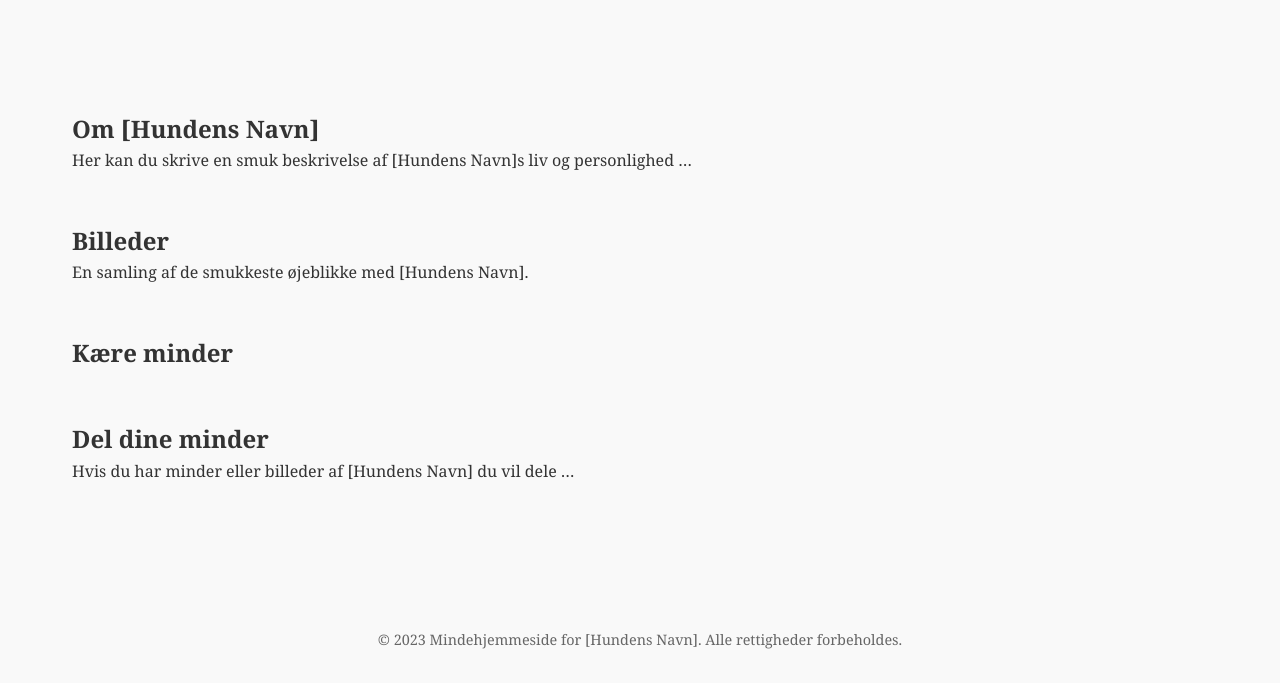
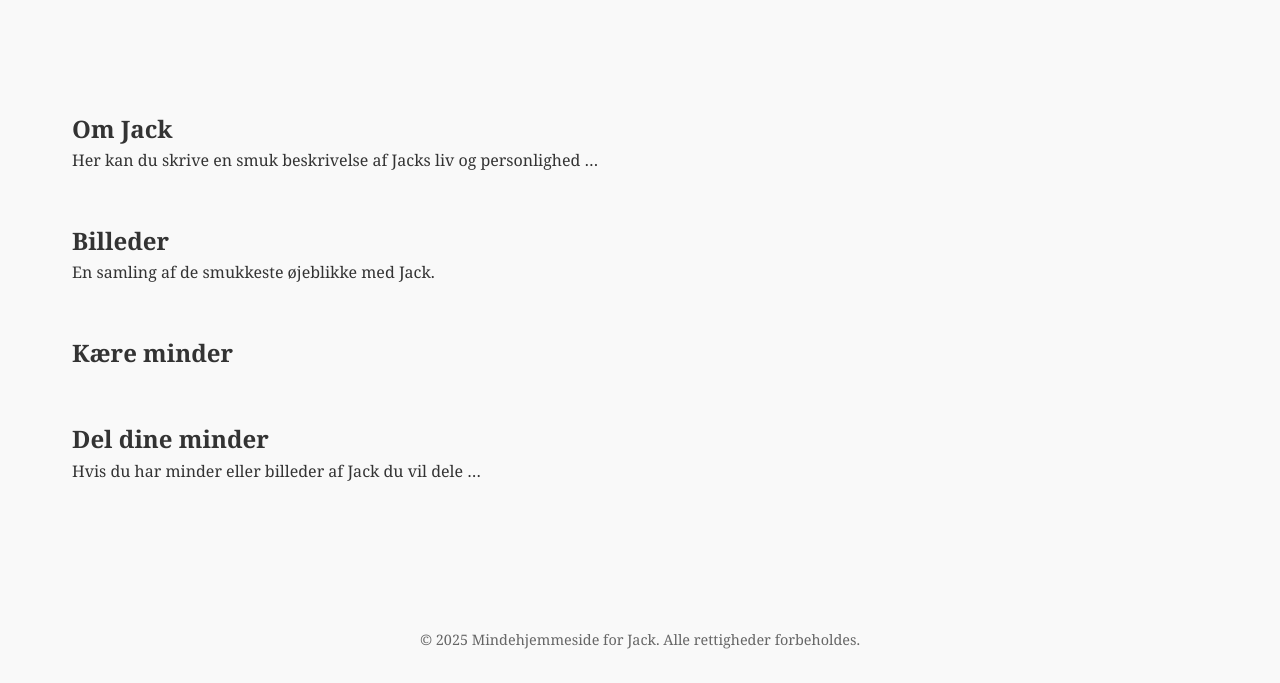
Before and after one commit to HappyStevison/my-json-api-or-similar, a plain HTML site: page jack/index.html in a window 1280 px wide. Shown: the part 802-1485 px from the top of the page. Drawn offline with Linux system fonts and the light colour scheme.

Commit message:
Ændret navn

```diff
--- a/jack/index.html
+++ b/jack/index.html
@@ -4,7 +4,7 @@
 <head>
   <meta charset="UTF-8" />
   <meta name="viewport" content="width=device-width, initial-scale=1.0" />
-  <title>Mindehjemmeside for [Hundens Navn]</title>
+  <title>Mindehjemmeside for Jack</title>
 
   <style>
     :root {
@@ -172,7 +172,7 @@
     <span style="font-size:1.4rem;">🐾</span>
     <nav>
       <ul>
-        <li><a href="#about">Om [Hundens Navn]</a></li>
+        <li><a href="#about">Om Jack</a></li>
         <li><a href="#gallery">Billeder</a></li>
         <li><a href="#memories">Minder</a></li>
         <li><a href="#contact">Kontakt</a></li>
@@ -181,7 +181,7 @@
   </header>
 
   <!-- Hero with memorial plaque -->
-  <section class="hero" role="img" aria-label="[Hundens Navn] i smukt lys">
+  <section class="hero" role="img" aria-label="Jack i smukt lys">
     <div class="hero-content">
       <h2>Tak for alle de gode år</h2>
       <p>Et kærligt farvel til en trofast ven</p>
@@ -191,13 +191,13 @@
   <!-- Main content -->
   <div class="container">
     <section id="about">
-      <h2>Om [Hundens Navn]</h2>
-      <p>Her kan du skrive en smuk beskrivelse af [Hundens Navn]s liv og personlighed …</p>
+      <h2>Om Jack</h2>
+      <p>Her kan du skrive en smuk beskrivelse af Jacks liv og personlighed …</p>
     </section>
 
     <section id="gallery">
       <h2>Billeder</h2>
-      <p>En samling af de smukkeste øjeblikke med [Hundens Navn].</p>
+      <p>En samling af de smukkeste øjeblikke med Jack.</p>
       <!-- insert gallery markup -->
     </section>
 
@@ -208,12 +208,12 @@
 
     <section id="contact">
       <h2>Del dine minder</h2>
-      <p>Hvis du har minder eller billeder af [Hundens Navn] du vil dele …</p>
+      <p>Hvis du har minder eller billeder af Jack du vil dele …</p>
     </section>
   </div>
 
   <footer>
-    <p>&copy; 2023 Mindehjemmeside for [Hundens Navn]. Alle rettigheder forbeholdes.</p>
+    <p>&copy; 2025 Mindehjemmeside for Jack. Alle rettigheder forbeholdes.</p>
   </footer>
 </body>
 </html>
```
